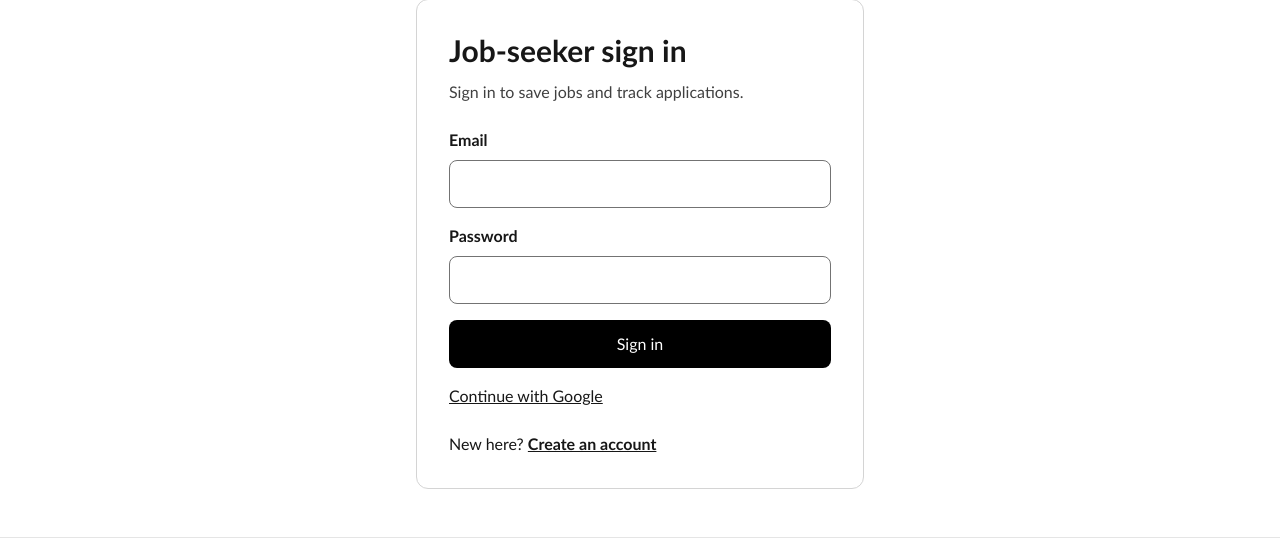
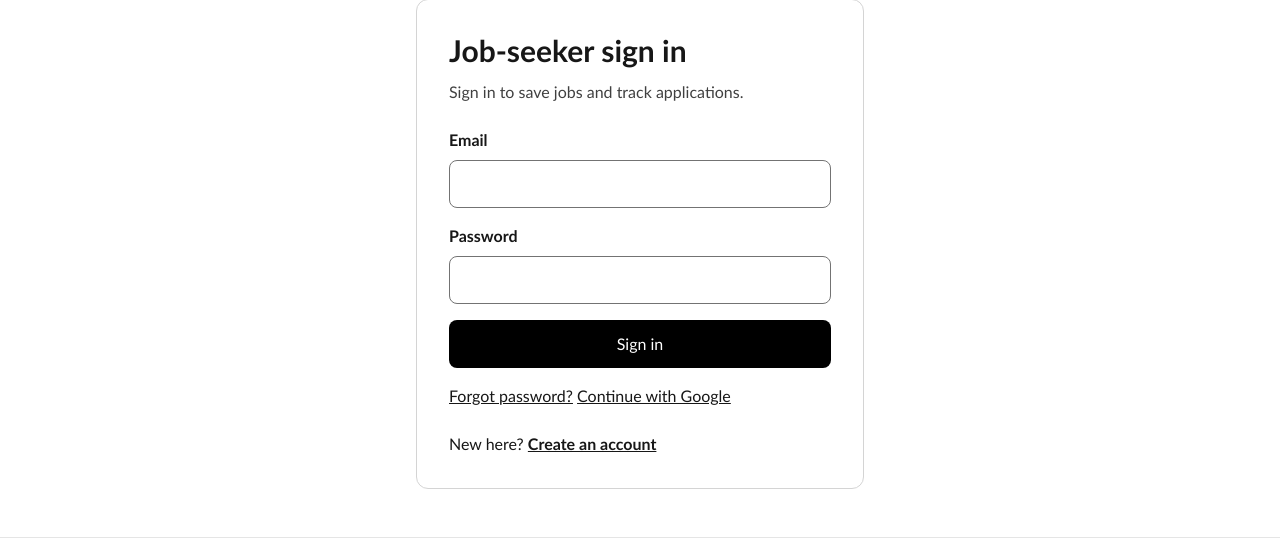
Before and after one commit to InKunalMahajan/deafjobsindia, a Laravel app: page /account/login in a window 1280 px wide. Shown: the part 114-652 px from the top of the page. Run offline with Laravel 12, Linux system fonts and the light colour scheme; style sheets or scripts are compiled from the project's sources; some libraries are stand-ins or nearby versions.

Commit message:
feat(stage24): wire account verification and recovery

```diff
--- a/resources/views/job-seeker/login.blade.php
+++ b/resources/views/job-seeker/login.blade.php
@@ -7,6 +7,7 @@
 <label class="grid gap-2 font-semibold">Email<input class="min-h-12 rounded-lg border border-neutral-500 px-3" type="email" name="email" autocomplete="email" required value="{{ old('email') }}"></label>
 <label class="grid gap-2 font-semibold">Password<input class="min-h-12 rounded-lg border border-neutral-500 px-3" type="password" name="password" autocomplete="current-password" required></label>
 <button class="min-h-12 rounded-lg bg-black px-4 text-white" type="submit">Sign in</button></form>
+<a class="mt-4 inline-block underline" href="{{ route('seeker.password.request') }}">Forgot password?</a>
 <a class="mt-4 inline-block underline" href="{{ route('seeker.google.redirect') }}">Continue with Google</a>
 <p class="mt-6">New here? <a class="font-semibold underline" href="{{ route('seeker.register') }}">Create an account</a></p>
 </div></section></x-layouts.site>
```
